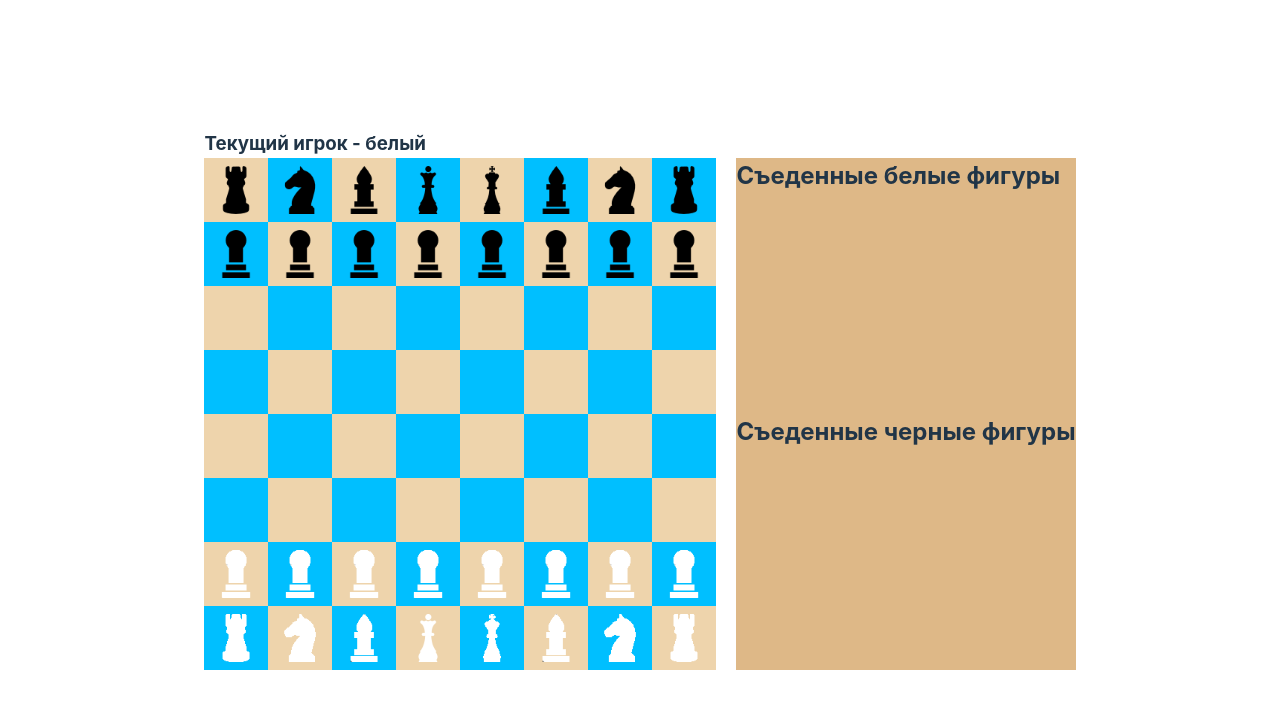
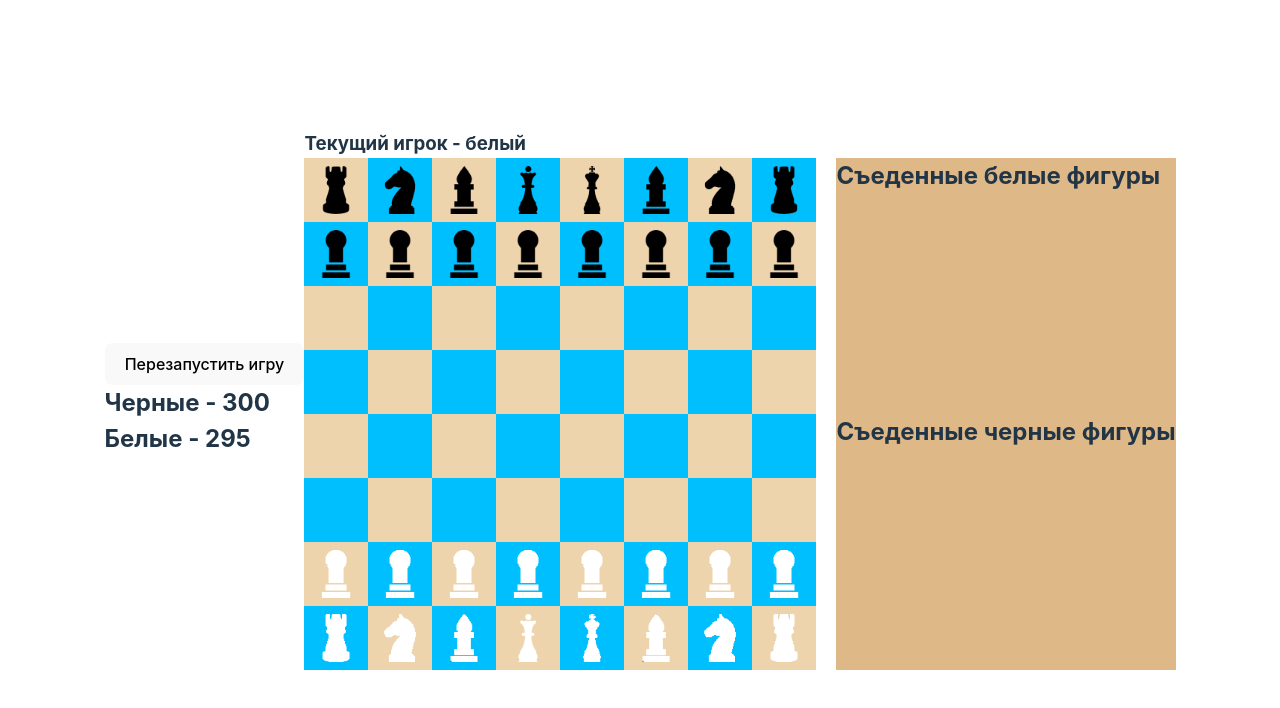
Before and after one commit to MgKraynova/chess-game, a React (Vite) app: page / in a window 1280 px wide. Shown: the top 708 px of the page. Built offline with nearby package versions, Linux system fonts and the light colour scheme.

Commit message:
add timer

```diff
--- a/src/App.tsx
+++ b/src/App.tsx
@@ -4,6 +4,7 @@ import { BoardComponent } from "./components/board-component";
 import { Board } from "./models/board";
 import { Player } from "./models/player";
 import { COLORS } from "./models/color";
+import { Timer } from "./components/timer-component";
 
 export const App = () => {
   const [board, setBoard] = useState(new Board());
@@ -34,7 +35,13 @@ export const App = () => {
 
   return (
     <div className="app">
-      <BoardComponent currentPlayer={currentPlayer} switchPlayer={switchPlayer} board={board} setBoard={setBoard} />
+      <Timer restartGame={startNewGame} currentPlayer={currentPlayer} />
+      <BoardComponent
+        currentPlayer={currentPlayer}
+        switchPlayer={switchPlayer}
+        board={board}
+        setBoard={setBoard}
+      />
     </div>
   );
 };
--- /dev/null
+++ b/src/components/timer-component.tsx
@@ -0,0 +1,57 @@
+import { useEffect, useRef, useState } from "react";
+import { Player } from "../models/player";
+import { COLORS } from "../models/color";
+
+type TProps = {
+  restartGame: () => void;
+  currentPlayer: Player | null;
+};
+
+export const Timer = ({ restartGame, currentPlayer }: TProps) => {
+  const [blackTime, setBlackTime] = useState(300);
+  const [whiteTime, setWhiteTime] = useState(300);
+
+  useEffect(() => {
+    startTimer();
+  }, [currentPlayer]);
+
+  const timer = useRef<null | ReturnType<typeof setInterval>>(null);
+
+  const startTimer = () => {
+    if (timer.current) {
+      clearInterval(timer.current);
+    }
+
+    timer.current = setInterval(() => {
+      if (currentPlayer?.color === COLORS.WHITE) {
+        decrementWhiteTimer();
+      } else {
+        decrementBlackTimer();
+      }
+    }, 1000);
+  };
+
+  const decrementWhiteTimer = () => {
+    setWhiteTime((prevTime) => prevTime - 1);
+  };
+
+  const decrementBlackTimer = () => {
+    setBlackTime((prevTime) => prevTime - 1);
+  };
+
+  const handleRestartGame = () => {
+    setBlackTime(300);
+    setWhiteTime(300);
+    restartGame();
+  };
+
+  return (
+    <div>
+      <div>
+        <button onClick={handleRestartGame}>Перезапустить игру</button>
+      </div>
+      <h2>Черные - {blackTime}</h2>
+      <h2>Белые - {whiteTime}</h2>
+    </div>
+  );
+};
```
